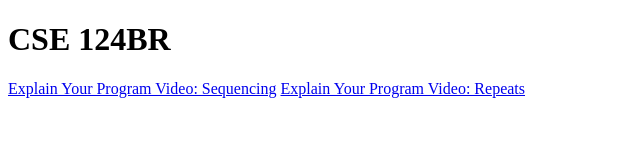
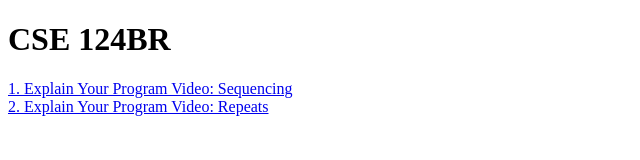
Before and after one commit to liiizy/liiizy.github.io, a plain HTML site: page index.html in a window 1280 px wide. Shown: the whole page, without its empty margins (0-640 px from the left). Drawn offline with Linux system fonts and the light colour scheme.

Commit message:
added new line

```diff
--- a/index.html
+++ b/index.html
@@ -1,4 +1,4 @@
 <!DOCTYPE html>
 <h1>CSE 124BR</h1>
-<a href="https://youtu.be/_TqL9gAxXg4">Explain Your Program Video: Sequencing</a>
-<a href="https://youtu.be/k5znKn11NEE">Explain Your Program Video: Repeats</a>
+<a href="https://youtu.be/_TqL9gAxXg4">1. Explain Your Program Video: Sequencing</a> <br>
+<a href="https://youtu.be/k5znKn11NEE">2. Explain Your Program Video: Repeats</a>
```
